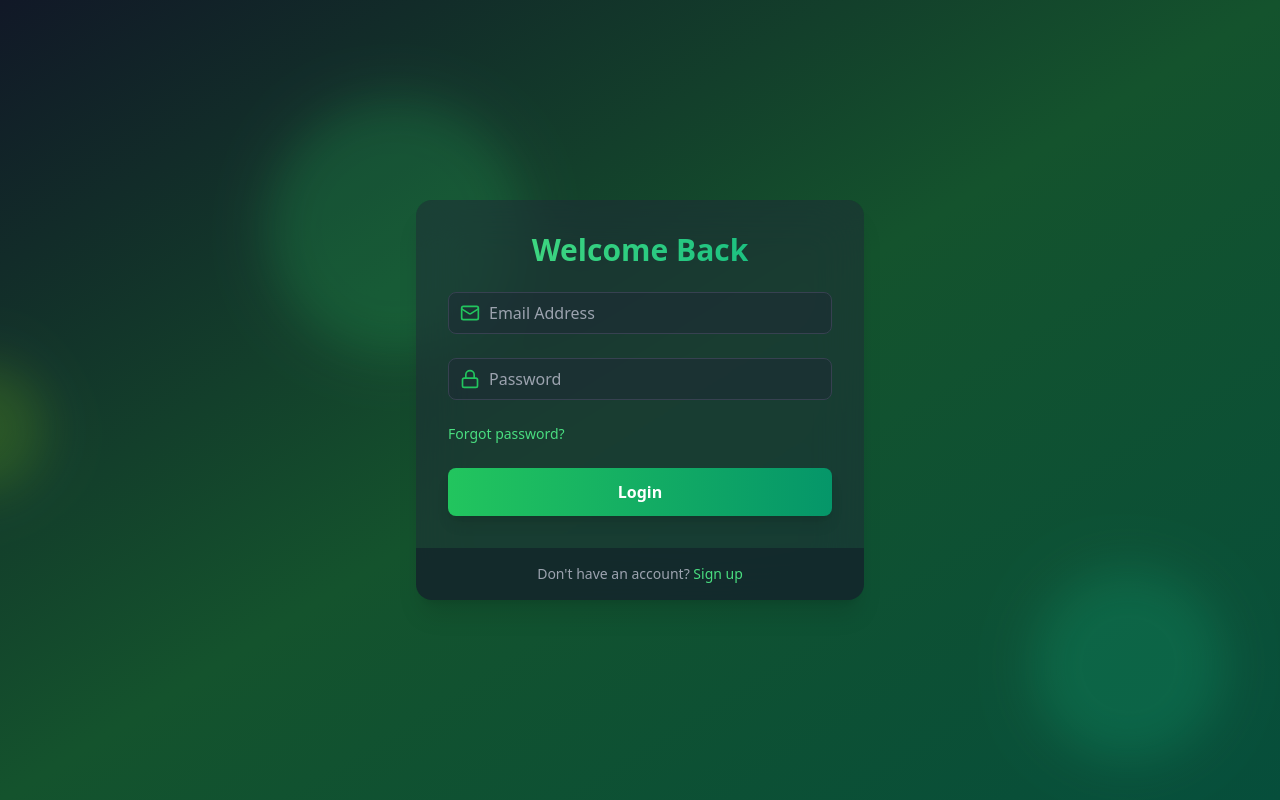
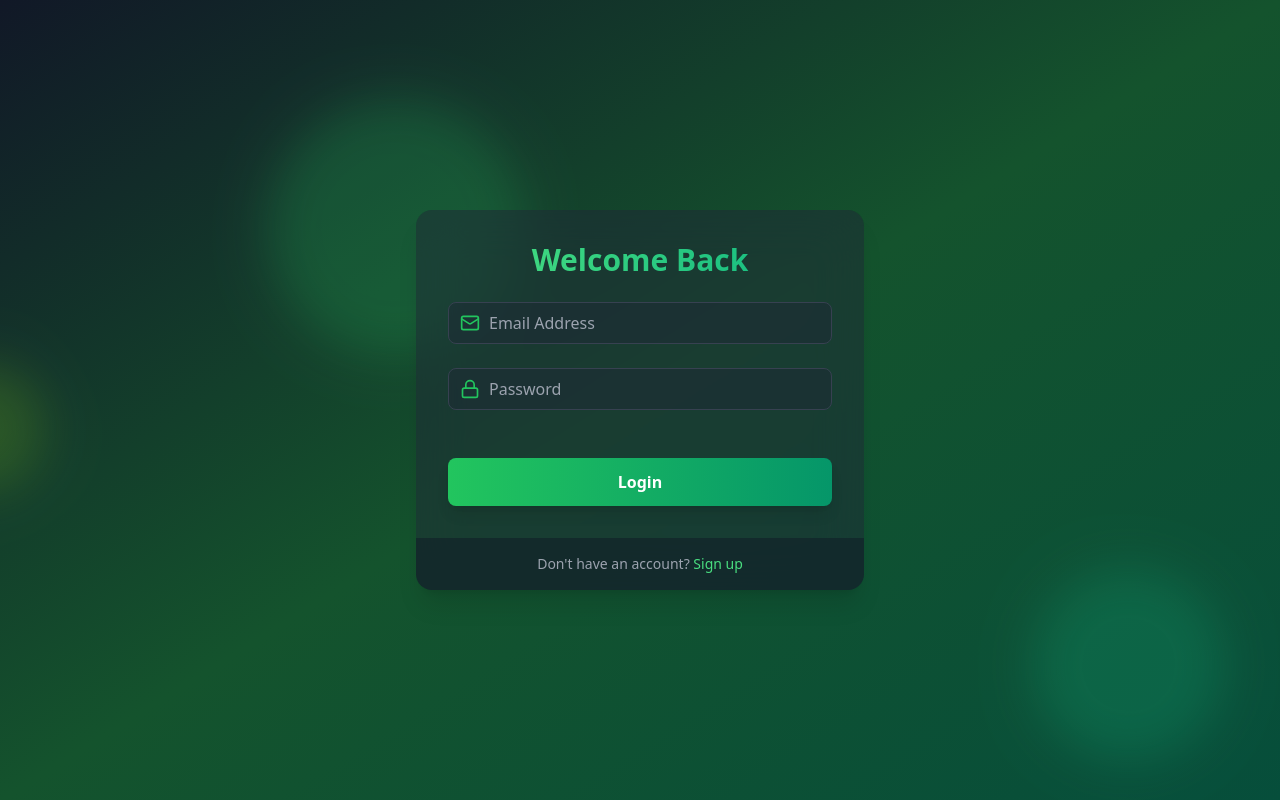
Before and after one commit to milkiyas-web/secure-user-auth, a React (Vite) app in the folder frontend/: page /login in a window 1280 px wide. Built offline with nearby package versions, Linux system fonts and the light colour scheme; no server answers.

Commit message:
route:fix

```diff
--- a/frontend/src/pages/LoginPage.jsx
+++ b/frontend/src/pages/LoginPage.jsx
@@ -46,9 +46,9 @@ const LoginPage = () => {
 					/>
 
 					<div className='flex items-center mb-6'>
-						<Link to='/forgot-password' className='text-sm text-green-400 hover:underline'>
+						{/* <Link to='/forgot-password' className='text-sm text-green-400 hover:underline'>
 							Forgot password?
-						</Link>
+						</Link> */}
 					</div>
 					{error && <p className='text-red-500 font-semibold mb-2'>{error}</p>}
 
--- a/frontend/src/pages/SignUpPage.jsx
+++ b/frontend/src/pages/SignUpPage.jsx
@@ -19,7 +19,7 @@ const SignUpPage = () => {
 
 		try {
 			await signup(email, password, name);
-			navigate("/verify-email");
+			//navigate("/verify-email");
 		} catch (error) {
 			console.log(error);
 		}
```
